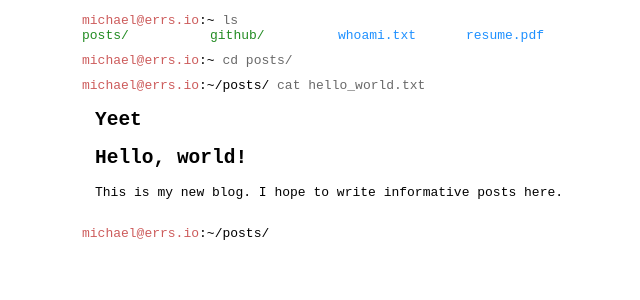
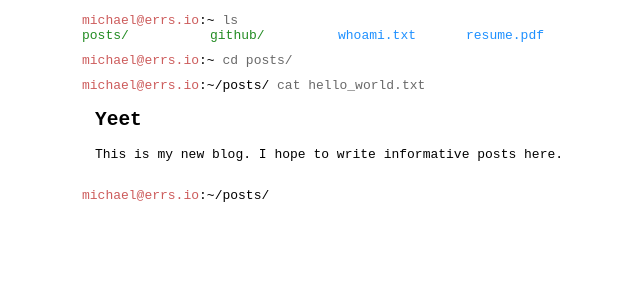
Before and after one commit to compiler-errors/compiler-errors.github.io, a Jekyll site: the page built from _posts/2018-08-16-hello-world.md, in a window 1280 px wide. Shown: the top 300 px of the page, without its empty margins (258-898 px from the left). Built offline with Jekyll 4.4.1, drawn with Linux system fonts in a browser that asks for light colours.

Commit message:
Update some stuff

```diff
--- a/_posts/2018-08-16-hello-world.md
+++ b/_posts/2018-08-16-hello-world.md
@@ -4,6 +4,4 @@ title: "Yeet"
 date: "2018-08-16 19:02"
 ---
 
-## Hello, world!
-
 This is my new blog. I hope to write informative posts here.
```
Also changed, not shown: 1 other file.
